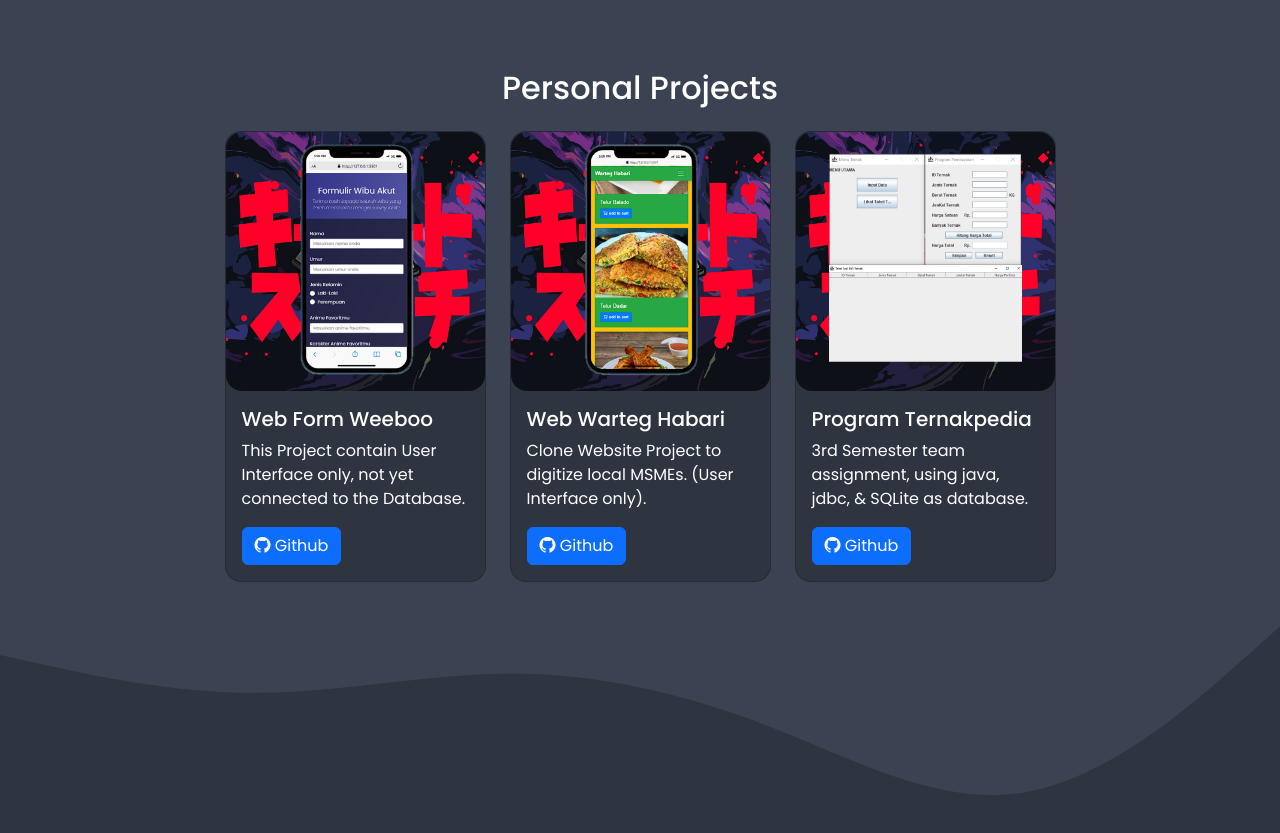
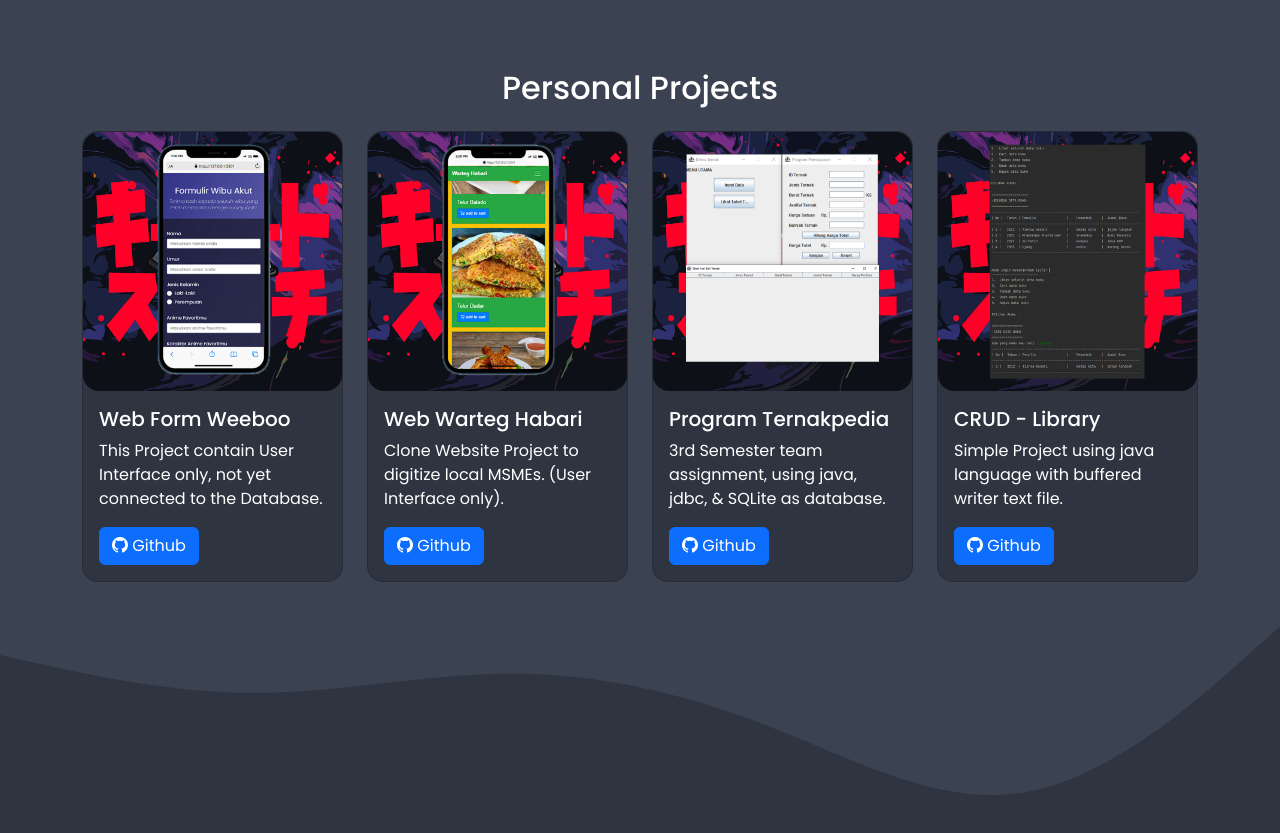
Before and after one commit to Zulfatih/Zulfatih.github.io, a plain HTML site: page index.html in a window 1280 px wide. Shown: the part 780-1613 px from the top of the page. Drawn offline with nearby package versions, Linux system fonts and the light colour scheme.

Commit message:
add project crud - library

```diff
--- a/index.html
+++ b/index.html
@@ -128,6 +128,16 @@
                 <h5 class="card-title">Program Ternakpedia</h5>
                 <p class="card-text">3rd Semester team assignment, using java, jdbc, & SQLite as database.</p>
                 <a href="https://github.com/Zulfatih/program-Ternakpedia" target="_blank" class="btn btn-primary"><i class="bi bi-github"></i> Github</a>
+              </div>
+            </div>
+          </div>
+          <div class="col-md-3 mb-3">
+            <div class="card rounded-4">
+              <img src="assets/myproject/44.png" class="card-img-top rounded-4" alt="Project Wibu">
+              <div class="card-body">
+                <h5 class="card-title">CRUD - Library</h5>
+                <p class="card-text">Simple Project using java language with buffered writer text file.</p>
+                <a href="https://github.com/Zulfatih/Project-CRUD-Library" target="_blank" class="btn btn-primary"><i class="bi bi-github"></i> Github</a>
               </div>
             </div>
           </div>
```
Also changed, not shown: assets/myproject/4.1.PNG (added), assets/myproject/4.2.png (added), assets/myproject/4.3.png (added), assets/myproject/44.png (added).
